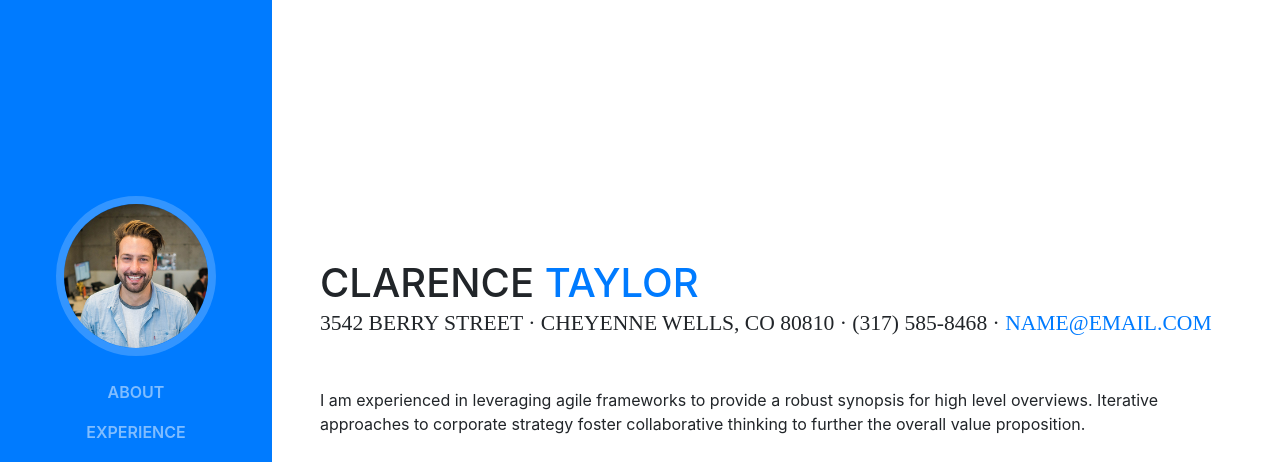
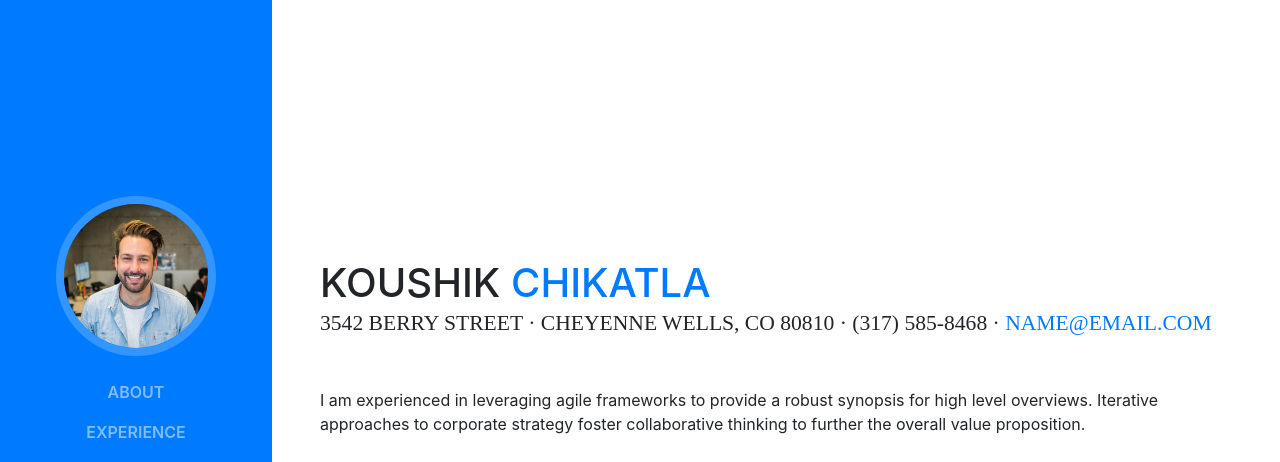
Before and after one commit to koushikcheekatla2025/koushik.github.io, a website with bundled scripts: page index.html in a window 1280 px wide. Shown: the top 462 px of the page. Built offline with nearby package versions, Linux system fonts and the light colour scheme; a web font is replaced by a local one.

Commit message:
Update index.html

```diff
--- a/index.html
+++ b/index.html
@@ -65,8 +65,8 @@
 
       <section class="resume-section p-3 p-lg-5 d-flex d-column" id="about">
         <div class="my-auto">
-          <h1 class="mb-0">Clarence
-            <span class="text-primary">Taylor</span>
+          <h1 class="mb-0">Koushik
+            <span class="text-primary">Chikatla</span>
           </h1>
           <div class="subheading mb-5">3542 Berry Street · Cheyenne Wells, CO 80810 · (317) 585-8468 ·
             <a href="mailto:name@email.com">name@email.com</a>
```
